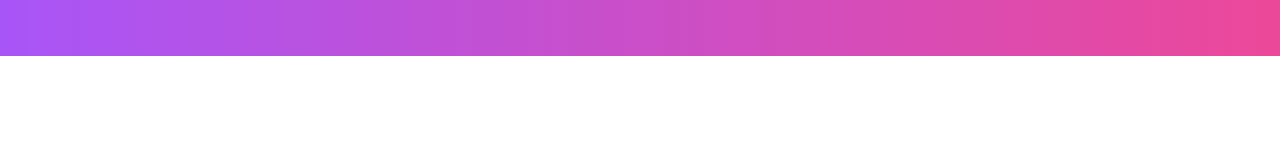
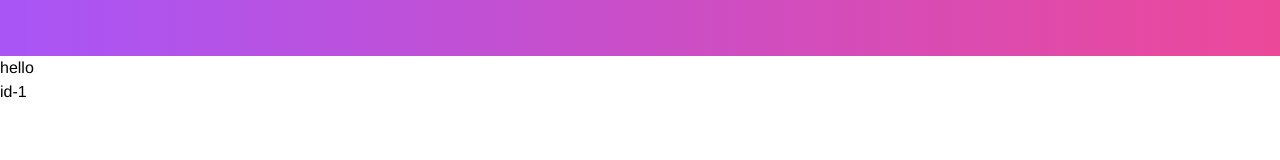
Before and after one commit to ahmed-Elnewery/movies-app, a Vue app: page /movies/1 in a window 1280 px wide. Shown: the top 160 px of the page. Built offline with nearby package versions, Linux system fonts and the light colour scheme.

Commit message:
adding movie details

```diff
--- a/src/components/Movies/MovieCard.vue
+++ b/src/components/Movies/MovieCard.vue
@@ -9,6 +9,7 @@ export default {
 };
 </script>
 <template>
+  <router-link :to="'movies/' + movie.id">
     <div class="border rounded-md relative overflow-hidden shadow-lg">
       <div class="flex">
         <img :src="movie.image" />
@@ -28,6 +29,7 @@ export default {
         </div>
       </div>
     </div>
+  </router-link>
 </template>
 
 <style></style>
--- a/src/router/index.js
+++ b/src/router/index.js
@@ -1,7 +1,9 @@
 import VueRouter from "vue-router"
 import MoviesListView from '@/views/MoviesListView.vue'
+import MovieDetails from '@/views/MovieDetails.vue'
 const routes = [
     { path: '/movies', component: MoviesListView },
+    { path: '/movies/:id', component: MovieDetails },
  ]
 const router = new VueRouter({
     mode: 'history',
--- /dev/null
+++ b/src/views/MovieDetails.vue
@@ -0,0 +1,17 @@
+<script>
+export default {
+  name: "MoviesDetails",
+  data() {
+    return {
+      id: this.$route.params.id,
+    };
+  },
+};
+</script>
+<template>
+  <div>
+    <h1>hello</h1>
+    <h1>id-{{ id }}</h1>
+  </div>
+</template>
+<style></style>
```
Lines whose indentation alone changed are shown as unchanged.
